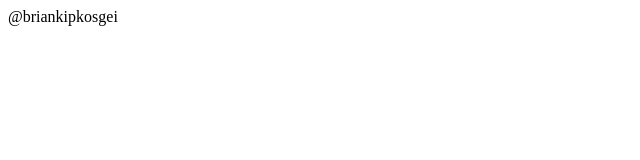
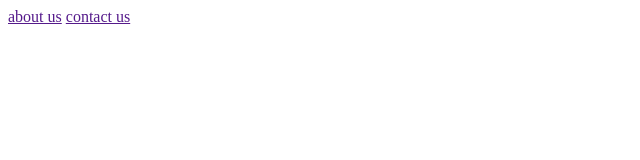
Before and after one commit to Brianktoo/brian-testproject, a plain HTML site: page index.html in a window 1280 px wide. Shown: the whole page, without its empty margins (0-640 px from the left). Drawn offline with Linux system fonts and the light colour scheme.

Commit message:
headed navbar

```diff
--- a/index.html
+++ b/index.html
@@ -7,6 +7,9 @@
     <title>Document</title>
 </head>
 <body>
-    <footer>@briankipkosgei</footer>
+    <nav>
+        <a href="">about us</a>
+        <a href="">contact us</a>
+    </nav>
 </body>
 </html>
```
